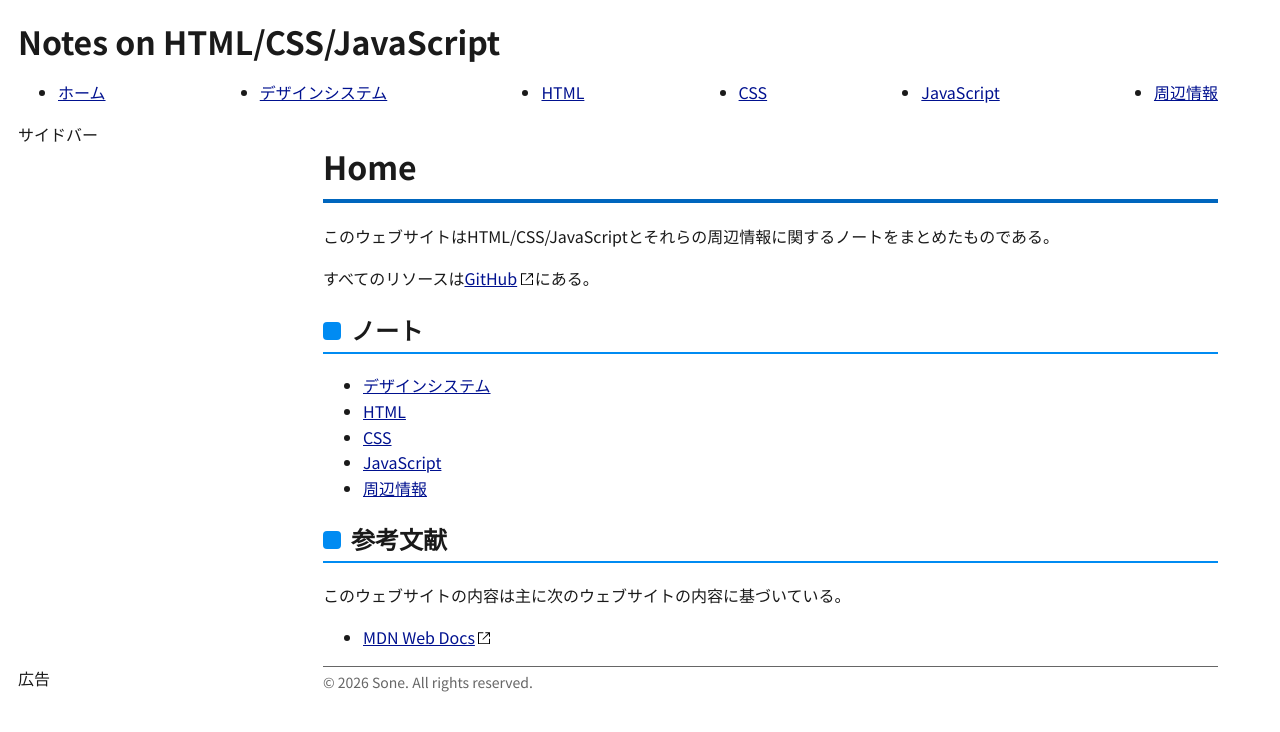
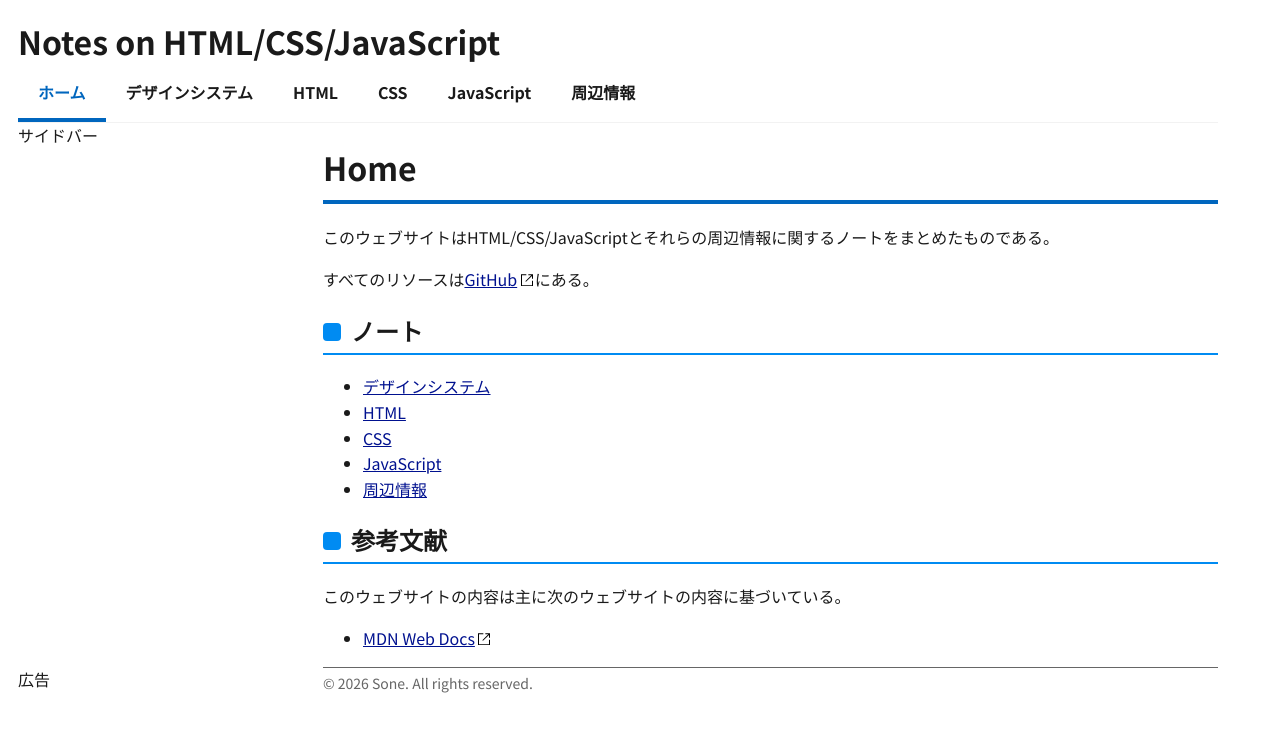
Before and after one commit to sone0123/webpractice, a plain HTML site: page index.html in a window 1280 px wide. Drawn offline with Linux system fonts and the light colour scheme.

Commit message:
feat: ナビゲーションのスタイルを追加

```diff
--- a/global.css
+++ b/global.css
@@ -5,6 +5,7 @@
     --color-background: #FFFFFF;
     --color-common: #1A1A1A;
     --color-common2: #666666;
+    --color-common3: #F2F2F2;
     --color-link-default: #00118F;
     --color-link-visited: #8B008B;
     --color-accent: #FB5B01;
@@ -45,6 +46,49 @@ footer {
     font-size: 14px;
 }
 
+nav {
+    overflow-x: auto;
+    white-space: nowrap;
+    font-weight: bold;
+    border-bottom: 1px solid var(--color-common3);
+}
+
+nav ul {
+    padding: 0;
+    margin: 0;
+    display: flex;
+    list-style: none;
+}
+
+nav a,
+nav a:any-link {
+    padding: 16px 20px;
+    position: relative;
+    display: inline-block;
+    color: inherit;
+    text-decoration: none;
+    cursor: pointer;
+}
+
+nav a[aria-current] {
+    color: var(--color-primary);
+}
+
+nav a[aria-current]::after {
+    position: absolute;
+    right: 0;
+    bottom: 0;
+    left: 0;
+    border-bottom: 4px solid var(--color-primary);
+    content: "";
+}
+
+@media (hover: hover) {
+    nav a:hover {
+        background-color: var(--color-common3);
+    }
+}
+
 @media (width >= 768px) {
     aside {
         grid-column: col-start / span 3;
@@ -60,7 +104,6 @@ footer {
     }
     nav ul {
         display: flex;
-        justify-content: space-between;
     }
 }
 
--- a/index.html
+++ b/index.html
@@ -15,7 +15,7 @@
     </header>
     <nav>
         <ul>
-            <li><a href="index.html">ホーム</a></li>
+            <li><a href="index.html" aria-current="true">ホーム</a></li>
             <li><a href="notes/design.html">デザインシステム</a></li>
             <li><a href="notes/html.html">HTML</a></li>
             <li><a href="notes/css.html">CSS</a></li>
```
Also changed, not shown: notes/css.html (+1 -1 lines), notes/design.html (+1 -1 lines), notes/html.html (+1 -1 lines), notes/info.html (+1 -1 lines), notes/js.html (+1 -1 lines).
